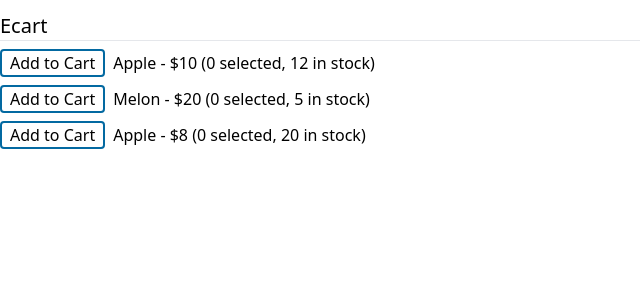
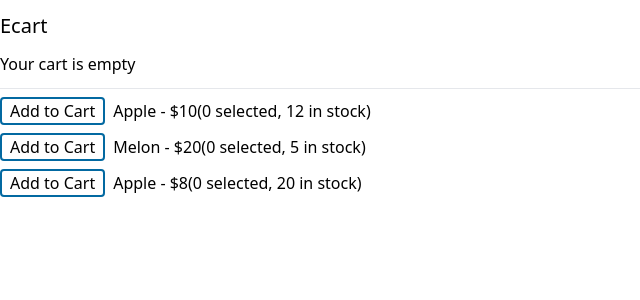
Before and after one commit to mihail-fomin/ecart, a Next.js app: page / in a window 1280 px wide. Shown: the top 300 px of the page, without its empty margins (0-640 px from the left). Built offline with nearby package versions, Linux system fonts and the light colour scheme.

Commit message:
added cart

```diff
--- a/src/components/Cart.js
+++ b/src/components/Cart.js
@@ -1,8 +1,8 @@
-import { useDispatch, useSelector } from "react-redux"
+import { useSelector } from "react-redux"
 import CartItem from "./CartItem"
 
 
-export default function OrderList() {
+export default function Cart() {
 	const { cart } = useSelector(state => state.cart)
 
 
--- a/src/components/CartItem.js
+++ b/src/components/CartItem.js
@@ -1,11 +1,14 @@
 
 
-export default function CartItem({ id, title, price }) {
+export default function CartItem({ id, title, price, quantity }) {
 
 
 	return (
 		<>
-			<p>{title}</p>
+			<div className="flex">
+				<p>{title} - <small>$</small>{price} x {quantity}</p>
+			</div>
+
 		</>
 	)
 }
--- a/src/components/Catalog.js
+++ b/src/components/Catalog.js
@@ -1,3 +1,4 @@
+import * as React from 'react'
 import { useDispatch, useSelector } from "react-redux"
 import { addProduct } from "../store/cartSlice"
 
@@ -5,6 +6,13 @@ import { addProduct } from "../store/cartSlice"
 export default function Catalog() {
 	const { products, cart } = useSelector(state => state.cart)
 	const dispatch = useDispatch()
+
+	const [selected, setSelected] = React.useState(0)
+
+	const handleAddProduct = (item) => {
+		dispatch(addProduct(item))
+		// setSelected(prev => prev + 1)
+	}
 
 	return (
 		<>
@@ -18,14 +26,11 @@ export default function Catalog() {
 							<button
 								className="px-2 mr-2 border-2 rounded border-sky-700 hover:bg-sky-100"
 								type="button"
-								onClick={() => {
-									dispatch(addProduct(product.id, product.title, product.price))
-									console.log('cart: ', cart)
-								}}
+								onClick={() => dispatch(addProduct(product))}
 							>
 								Add to Cart
 							</button>
-							{product.title} - ${product.price} ({product.selected} selected, {product.stock} in stock)
+							{product.title} - ${product.price}({selected} selected, {product.stock} in stock)
 						</li>
 					))
 				}
--- a/src/pages/index.js
+++ b/src/pages/index.js
@@ -1,6 +1,6 @@
 import { store } from '../store/store'
 import { Provider } from 'react-redux'
-import Cart from "@/components/CartItem"
+import Cart from "@/components/Cart"
 import Catalog from "../components/Catalog"
 
 export default function App() {
--- a/src/store/cartSlice.js
+++ b/src/store/cartSlice.js
@@ -4,9 +4,9 @@ import { sumCount, sumPrice } from "../utlis/countAndCalcPrice";
 
 const initialState = {
 	products: [
-		{ id: 1, title: 'Apple', price: 10, selected: 0, stock: 12 },
-		{ id: 2, title: 'Melon', price: 20, selected: 0, stock: 5 },
-		{ id: 3, title: 'Apple', price: 8, selected: 0, stock: 20 },
+		{ id: 1, title: 'Apple', price: 10, stock: 12 },
+		{ id: 2, title: 'Melon', price: 20, stock: 5 },
+		{ id: 3, title: 'Apple', price: 8, stock: 20 },
 	],
 	cart: [],
 	totalCount: 0,
```
